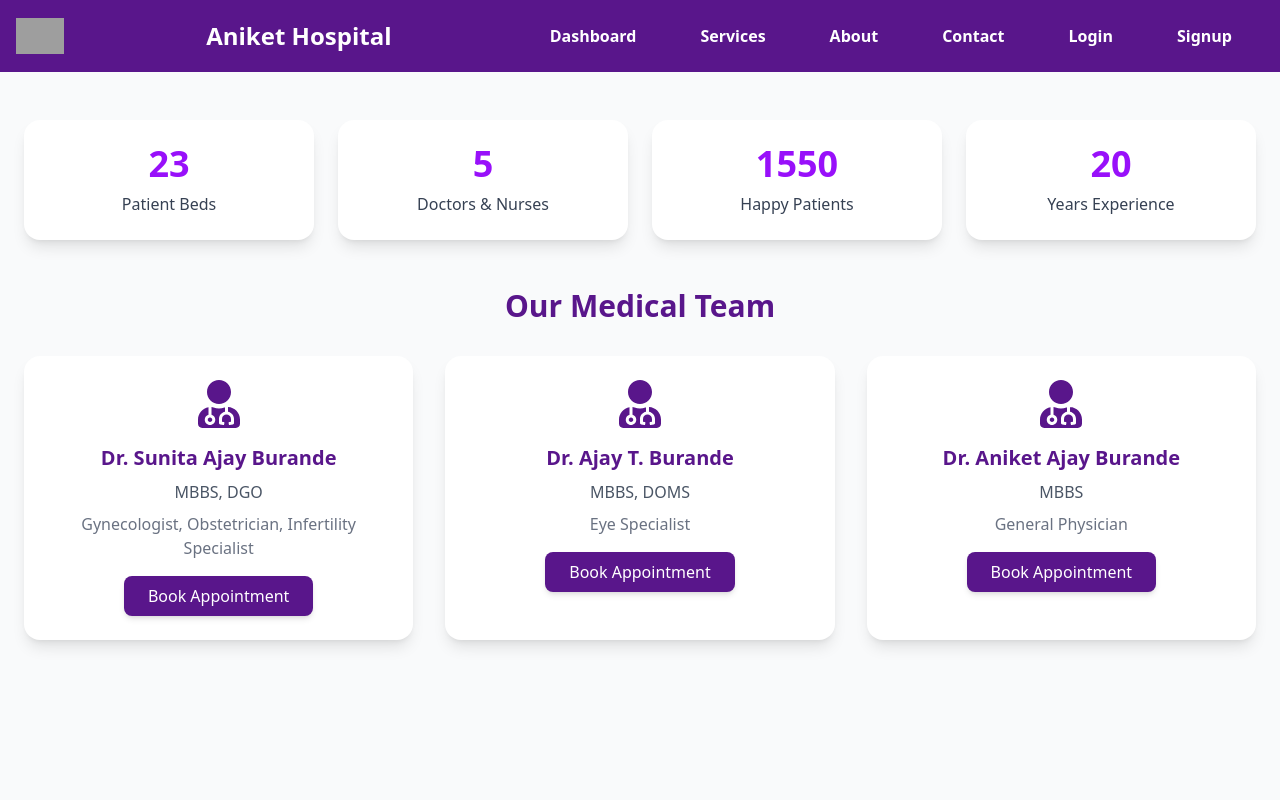
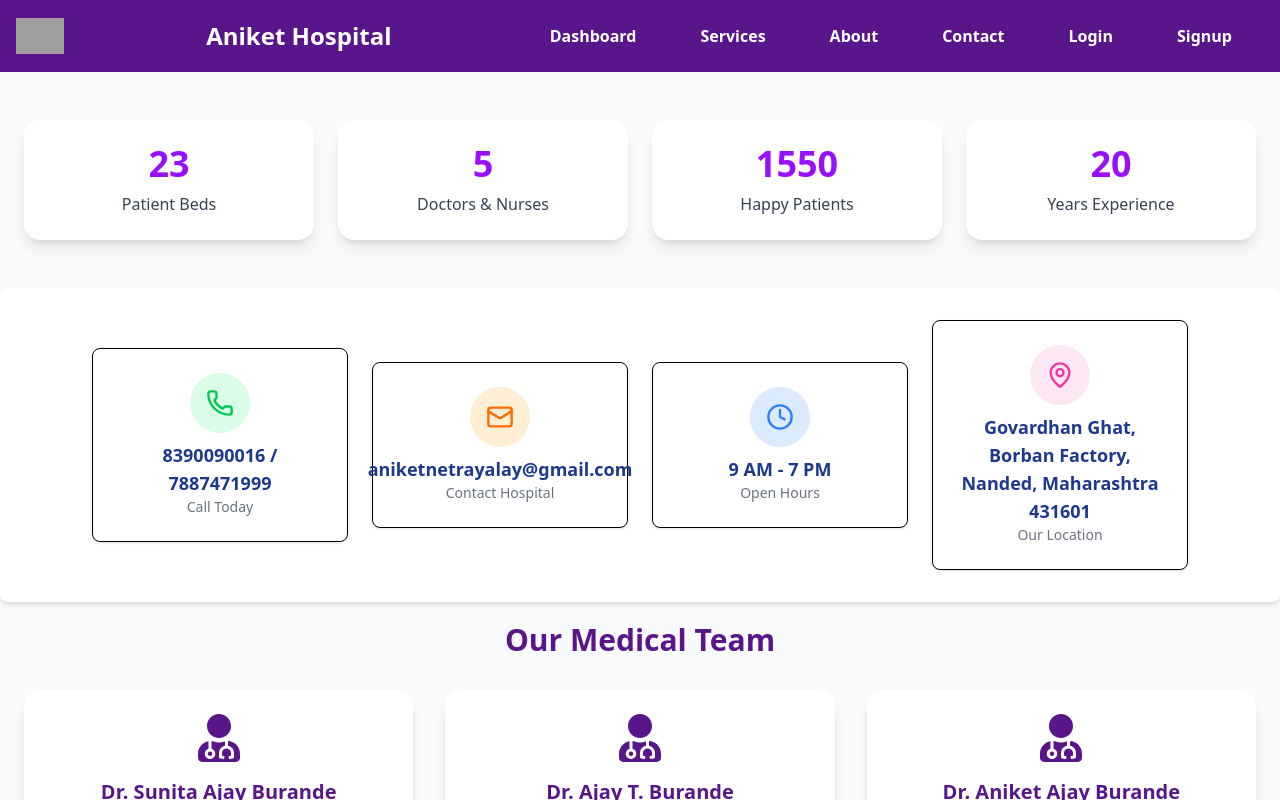
Before and after one commit to Rohandede1825/Aniket-Hospital, a React (Vite) app: page /about in a window 1280 px wide. Shown: the top 800 px of the page. Built offline with nearby package versions, Linux system fonts and the light colour scheme; grey boxes are pictures that could not be loaded.

Commit message:
final commit

```diff
--- a/src/pages/About.tsx
+++ b/src/pages/About.tsx
@@ -1,4 +1,5 @@
 import { FaUserMd } from "react-icons/fa";
+import { Phone, Mail, Clock, MapPin } from "lucide-react";
 
 export const About = () => {
     const doctors = [
@@ -49,10 +50,25 @@ export const About = () => {
                 </div>
             </section>
 
+            <div className="flex flex-wrap justify-center items-center gap-6 p-8 bg-white shadow-md rounded-lg">
+      {[
+        { icon: <Phone className="text-green-500" size={28} />, bg: "bg-green-100", text: "8390090016 / 7887471999", subtext: "Call Today" },
+        { icon: <Mail className="text-orange-500" size={28} />, bg: "bg-orange-100", text: "aniketnetrayalay@gmail.com", subtext: "Contact Hospital" },
+        { icon: <Clock className="text-blue-500" size={28} />, bg: "bg-blue-100", text: "9 AM - 7 PM", subtext: "Open Hours" },
+        { icon: <MapPin className="text-pink-500" size={28} />, bg: "bg-pink-100", text: "Govardhan Ghat, Borban Factory, Nanded, Maharashtra 431601", subtext: "Our Location" }
+      ].map((item, index) => (
+        <div key={index} className="flex flex-col items-center p-6 rounded-lg shadow-sm border w-64 text-center">
+          <div className={`${item.bg} p-4 rounded-full`}>{item.icon}</div>
+          <p className="text-lg font-semibold text-blue-900 mt-2">{item.text}</p>
+          <p className="text-gray-500 text-sm">{item.subtext}</p>
+        </div>
+      ))}
+    </div>
+
 
 
             {/* Doctors Section */}
-            <section className="container mx-auto px-6">
+            <section className="container mx-auto px-6 mt-5">
                 <h2 className="text-3xl font-bold text-purple-900 mb-8 text-center">Our Medical Team</h2>
                 <div className="grid grid-cols-1 md:grid-cols-3 gap-8">
                     {doctors.map((doctor, index) => (
--- a/src/pages/Dashboard.tsx
+++ b/src/pages/Dashboard.tsx
@@ -50,25 +50,25 @@ const featureData = [
       id: 1,
       logo: <FaUserDoctor className="text-4xl text-purple-900" />,
       title: "Gynaecology & Obstetrics",
-      description: "Gynecology and obstetrics are two closely related fields of medicine that focus on women's health, particularly during reproductive years and childbirth."
+      description: "Gynecology and obstetrics are two closely related fields of medicine that focus on women's health, particularly during reproductive years and childbirth. Gynecology deals with the health of the female reproductive system and associated disorders and Obstetrics focuses on pregnancy, childbirth, and the postpartum period"
   },
   {
       id: 2,
       logo: <FaHeart className="text-4xl text-purple-900" />,
       title: "Infertility Treatment",
-      description: "Infertility treatment encompasses a variety of medical interventions aimed at helping individuals or couples conceive."
+      description: "Infertility treatment encompasses a variety of medical interventions aimed at helping individuals or couples conceive. Initial Evaluation: Comprehensive testing for both partners, including medical history, physical exams, blood tests, and imaging studies to identify any underlying issues."
   },
   {
       id: 3,
       logo: <FaBaby className="text-4xl text-purple-900" />,
       title: "Laparoscopy Surgery",
-      description: "Evaluating conditions such as endometriosis, pelvic inflammatory disease, and ovarian cysts. Assessing unexplained pelvic pain or infertility."
+      description: "valuating conditions such as endometriosis, pelvic inflammatory disease, and ovarian cysts. Assessing unexplained pelvic pain or infertility. Laparoscopy involves the use of a laparoscope, a thin, lighted tube with a camera, which is inserted through small incisions in the abdomen."
   },
   {
       id: 4,
       logo: <GiMedicines className="text-4xl text-purple-900" />,
       title: "Follow-Up and Preventive Care",
-      description: "Regular Monitoring: Schedule follow-up visits to track progress, adjust treatment as needed, and address any ongoing concerns."
+      description: "Regular Monitoring: Schedule follow-up visits to track progress, adjust treatment as needed, and address any ongoing concerns. Long-Term Health Strategies: Emphasize preventive care and education to promote your overall well-being and empower you with tools for a healthy future."
   }
 ];
 
```
